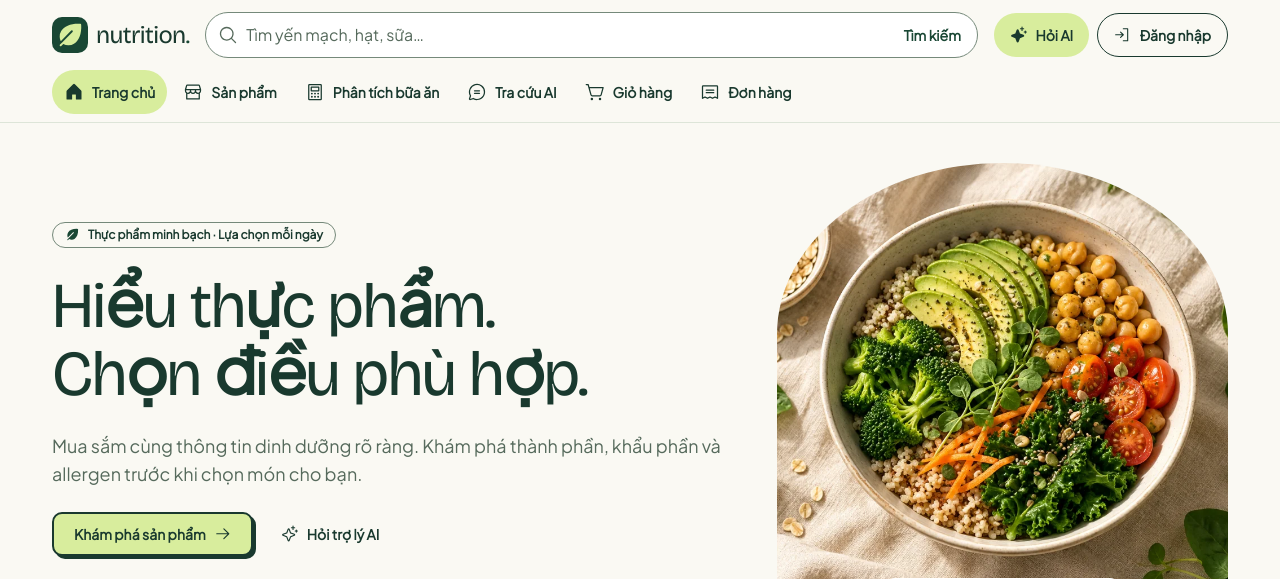
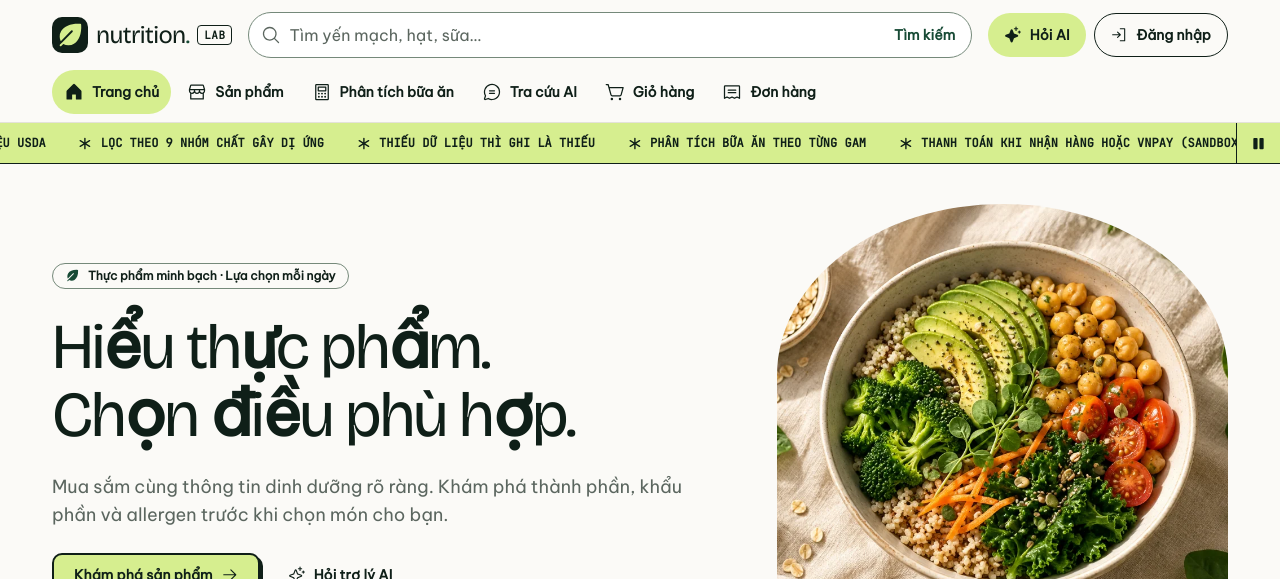
Before and after one commit to trungnguyen-VNTN/nutrition-ecommerce, a React (Vite) app in the folder frontend/: page / in a window 1280 px wide. Shown: the top 579 px of the page. Built offline with nearby package versions, Linux system fonts and the light colour scheme; no server answers; what amazon-cognito-identity-js would draw is missing.

Commit message:
UI Lab foundation: new tokens, fonts and promo ticker (D28)
Deeper ink and warmer paper, Be Vietnam Pro body, JetBrains Mono for
numbers. Lime ticker under the header lists real shop facts only, with a
pause button; it stops on hover/focus and with reduced motion.

```diff
--- a/frontend/package.json
+++ b/frontend/package.json
@@ -20,8 +20,9 @@
     "mocks:init": "msw init public --save"
   },
   "dependencies": {
+    "@fontsource/be-vietnam-pro": "5.3.0",
     "@fontsource/bricolage-grotesque": "5.3.0",
-    "@fontsource/plus-jakarta-sans": "5.3.0",
+    "@fontsource/jetbrains-mono": "5.3.0",
     "@phosphor-icons/react": "2.1.10",
     "@radix-ui/react-slot": "1.2.3",
     "@tanstack/react-query": "5.90.2",
--- a/frontend/src/app/layout.tsx
+++ b/frontend/src/app/layout.tsx
@@ -3,6 +3,7 @@ import { useQuery } from '@tanstack/react-query';
 import { Outlet, useLocation } from 'react-router-dom';
 import { AdminShell } from '@/components/layout/admin-shell';
 import { MainNav } from '@/components/layout/main-nav';
+import { PromoStrip } from '@/components/layout/promo-strip';
 import { SiteFooter } from '@/components/layout/site-footer';
 import { SiteHeader } from '@/components/layout/site-header';
 import { Skeleton } from '@/components/ui/skeleton';
@@ -40,6 +41,7 @@ export function Layout() {
       <SiteHeader
         nav={<MainNav admin={!!identity?.admin} cartCount={count} />}
       />
+      {!pathname.startsWith('/admin') && <PromoStrip />}
       <CartAnnouncer count={count} />
       <main
         id="main"
--- /dev/null
+++ b/frontend/src/components/layout/promo-strip.tsx
@@ -0,0 +1,51 @@
+import { useState } from 'react';
+import { Asterisk, Pause, Play } from '@phosphor-icons/react';
+import { allergenOptions } from '@/features/products/api/filters';
+
+// Only facts the shop really offers: no invented discounts or shipping promises.
+const facts = [
+  'Hơn 150 sản phẩm có số liệu USDA',
+  `Lọc theo ${allergenOptions.length} nhóm chất gây dị ứng`,
+  'Thiếu dữ liệu thì ghi là thiếu',
+  'Phân tích bữa ăn theo từng gam',
+  'Thanh toán khi nhận hàng hoặc VNPAY (sandbox)',
+];
+
+// Lime ticker under the header. Moving content gets a pause control (WCAG 2.2.2),
+// stops on hover and focus, and stays still with reduced motion (CSS).
+export function PromoStrip() {
+  const [paused, setPaused] = useState(false);
+  const row = (hidden: boolean) => (
+    <ul className="promo-strip-row" aria-hidden={hidden || undefined}>
+      {facts.map((fact) => (
+        <li key={fact}>
+          <Asterisk aria-hidden="true" weight="bold" className="icon" />
+          {fact}
+        </li>
+      ))}
+    </ul>
+  );
+  return (
+    <section
+      className="promo-strip"
+      aria-label="Điểm nổi bật của cửa hàng"
+      data-paused={paused}
+    >
+      <div className="promo-strip-track">
+        {row(false)}
+        {row(true)}
+      </div>
+      <button
+        type="button"
+        className="promo-strip-toggle"
+        aria-pressed={paused}
+        aria-label={
+          paused ? 'Chạy lại dải thông tin' : 'Tạm dừng dải thông tin'
+        }
+        onClick={() => setPaused((value) => !value)}
+      >
+        {paused ? <Play weight="fill" /> : <Pause weight="fill" />}
+      </button>
+    </section>
+  );
+}
--- a/frontend/src/components/layout/site-header.tsx
+++ b/frontend/src/components/layout/site-header.tsx
@@ -32,6 +32,9 @@ export function SiteHeader({ nav }: { nav: ReactNode }) {
           <span className="font-display text-2xl font-extrabold tracking-tight">
             {messages.brand}
             <span className="text-brand">.</span>
+          </span>
+          <span aria-hidden="true" className="lab-tag">
+            LAB
           </span>
         </Link>
         <form
--- a/frontend/src/styles/globals.css
+++ b/frontend/src/styles/globals.css
@@ -1,12 +1,16 @@
 /* Self-hosted fonts, latin + vietnamese subsets only (D11). */
-@import '@fontsource/plus-jakarta-sans/latin-400.css';
-@import '@fontsource/plus-jakarta-sans/vietnamese-400.css';
-@import '@fontsource/plus-jakarta-sans/latin-500.css';
-@import '@fontsource/plus-jakarta-sans/vietnamese-500.css';
-@import '@fontsource/plus-jakarta-sans/latin-600.css';
-@import '@fontsource/plus-jakarta-sans/vietnamese-600.css';
-@import '@fontsource/plus-jakarta-sans/latin-700.css';
-@import '@fontsource/plus-jakarta-sans/vietnamese-700.css';
+@import '@fontsource/be-vietnam-pro/latin-400.css';
+@import '@fontsource/be-vietnam-pro/vietnamese-400.css';
+@import '@fontsource/be-vietnam-pro/latin-500.css';
+@import '@fontsource/be-vietnam-pro/vietnamese-500.css';
+@import '@fontsource/be-vietnam-pro/latin-600.css';
+@import '@fontsource/be-vietnam-pro/vietnamese-600.css';
+@import '@fontsource/be-vietnam-pro/latin-700.css';
+@import '@fontsource/be-vietnam-pro/vietnamese-700.css';
+@import '@fontsource/jetbrains-mono/latin-400.css';
+@import '@fontsource/jetbrains-mono/vietnamese-400.css';
+@import '@fontsource/jetbrains-mono/latin-600.css';
+@import '@fontsource/jetbrains-mono/vietnamese-600.css';
 @import '@fontsource/bricolage-grotesque/latin-600.css';
 @import '@fontsource/bricolage-grotesque/vietnamese-600.css';
 @import '@fontsource/bricolage-grotesque/latin-700.css';
@@ -53,6 +57,7 @@
   --color-info: var(--info);
   --font-sans: var(--font-body);
   --font-display: var(--font-heading);
+  --font-mono: var(--font-numeric);
   --text-*: initial;
   --text-xs: var(--font-size-xs);
   --text-xs--line-height: var(--line-xs);
@@ -209,7 +214,7 @@
     width: 36px;
     height: 36px;
     border-radius: var(--corner-control);
-    background: var(--brand);
+    background: var(--ink);
     color: var(--lime);
   }
   .header-field {
@@ -568,3 +573,76 @@
     }
   }
 }
+
+/* Nutrition Lab (D28): promo ticker, spec-sheet numbers, banner carousel, bento tiles. */
+@layer components {
+  .lab-tag {
+    padding: 1px 6px;
+    border: var(--border-width) solid currentColor;
+    border-radius: 4px;
+    font-family: var(--font-numeric);
+    font-size: 11px;
+    line-height: 16px;
+    font-weight: 600;
+    letter-spacing: 0.04em;
+  }
+  .promo-strip {
+    position: relative;
+    display: flex;
+    align-items: center;
+    overflow: hidden;
+    border-bottom: var(--border-width) solid var(--ink);
+    background: var(--lime);
+    color: var(--ink);
+    font-family: var(--font-numeric);
+    font-size: var(--font-size-xs);
+    font-weight: 600;
+    text-transform: uppercase;
+  }
+  .promo-strip-track {
+    display: flex;
+    flex: none;
+    width: max-content;
+    animation: promo-scroll 40s linear infinite;
+  }
+  .promo-strip:hover .promo-strip-track,
+  .promo-strip:focus-within .promo-strip-track,
+  .promo-strip[data-paused='true'] .promo-strip-track {
+    animation-play-state: paused;
+  }
+  .promo-strip-row {
+    display: flex;
+    gap: var(--space-8);
+    margin: 0;
+    padding: var(--space-2) var(--space-8) var(--space-2) var(--space-4);
+    list-style: none;
+    white-space: nowrap;
+  }
+  .promo-strip-row li {
+    display: inline-flex;
+    align-items: center;
+    gap: var(--space-2);
+  }
+  .promo-strip-toggle {
+    position: absolute;
+    right: 0;
+    display: grid;
+    place-items: center;
+    width: var(--touch-target);
+    height: 100%;
+    min-height: 32px;
+    border: 0;
+    border-left: var(--border-width) solid var(--ink);
+    background: var(--lime);
+    color: var(--ink);
+  }
+  @keyframes promo-scroll {
+    to {
+      transform: translateX(-50%);
+    }
+  }
+  .spec-num {
+    font-family: var(--font-numeric);
+    font-variant-numeric: tabular-nums;
+  }
+}
--- a/frontend/src/styles/tokens.css
+++ b/frontend/src/styles/tokens.css
@@ -1,26 +1,26 @@
-/* Design tokens: "Nutrition Label" direction (docs/ui-guidelines.md §2, D11). */
+/* Design tokens: "Nutrition Lab" direction (docs/ui-guidelines.md §2, D11, D28). */
 :root {
   /* Colour */
-  --cream: #faf9f3;
+  --cream: #fbfaf7;
   --surface: #ffffff;
-  --ink: #19392e;
-  --ink-muted: #566a5c;
-  --brand: #194734;
-  --brand-strong: #0f3324;
-  --lime: #d8ed9d;
+  --ink: #0f1f18;
+  --ink-muted: #5b665f;
+  --brand: #174a35;
+  --brand-strong: #0f1f18;
+  --lime: #d6ee8f;
   --lime-strong: #c3e277;
-  --lime-soft: #eef6d8;
-  --line: #dde5d8;
+  --lime-soft: #eef5da;
+  --line: #e4e2da;
   --line-strong: #75897a;
-  --sunken: #f1efe6;
+  --sunken: #f1f0ea;
 
-  --macro-protein: #d9572b;
+  --macro-protein: #c9542a;
   --macro-protein-tint: #fbe3d8;
-  --macro-carb: #a87c06;
+  --macro-carb: #9a7410;
   --macro-carb-tint: #f8ecc4;
-  --macro-fat: #7b5cc9;
+  --macro-fat: #6e55b8;
   --macro-fat-tint: #ebe4f8;
-  --macro-fiber: #2f8a4c;
+  --macro-fiber: #2b7d45;
   --macro-fiber-tint: #dcefdf;
 
   --success: #276e2b;
@@ -33,8 +33,10 @@
 
   /* Type */
   --font-heading:
-    'Bricolage Grotesque', 'Plus Jakarta Sans', system-ui, sans-serif;
-  --font-body: 'Plus Jakarta Sans', system-ui, sans-serif;
+    'Bricolage Grotesque', 'Be Vietnam Pro', system-ui, sans-serif;
+  --font-body: 'Be Vietnam Pro', system-ui, sans-serif;
+  /* Numbers, units, prices and small labels: the spec-sheet voice. */
+  --font-numeric: 'JetBrains Mono', ui-monospace, monospace;
   --font-size-xs: 12px;
   --font-size-sm: 14px;
   --font-size-base: 16px;
@@ -53,7 +55,7 @@
   --line-3xl: 38px;
   --line-4xl: 50px;
   --line-display: 68px;
-  --tracking-display: -0.02em;
+  --tracking-display: -0.03em;
 
   /* Space, shape, layers */
   --space-0: 0px;
```
Also changed, not shown: 4 other files (tests, documents, lock files or other folders).
